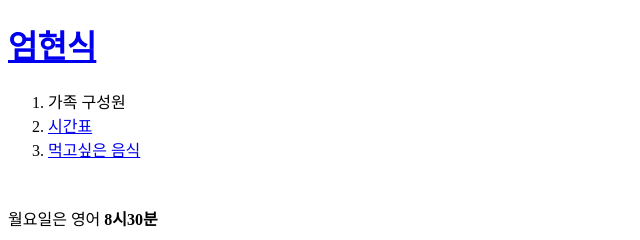
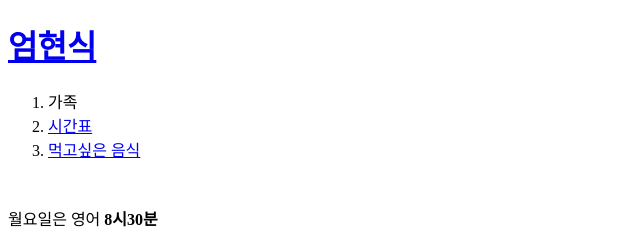
Before and after one commit to fox02130/my-first-web, a plain HTML site: page 2.html in a window 1280 px wide. Shown: the top 240 px of the page, 0-640 px from the left. Drawn offline with Linux system fonts and the light colour scheme.

Commit message:
Update 2.html

```diff
--- a/2.html
+++ b/2.html
@@ -2,14 +2,14 @@
 <html>
 
 <head>
- <title>미쳤다 엄현식</title>
+ <title>엄현식</title>
  <meta charset="utf-8">
 </head>
 
 <body>
   <h1><a href="index.html">엄현식</a></h1>
     <ol>
-      <li>가족 구성원</li>
+      <li>가족</li>
       <li><a href="2.html">시간표 </a></li>
       <li><a href="3.html">먹고싶은 음식 </a></li>
     </ol>
```
